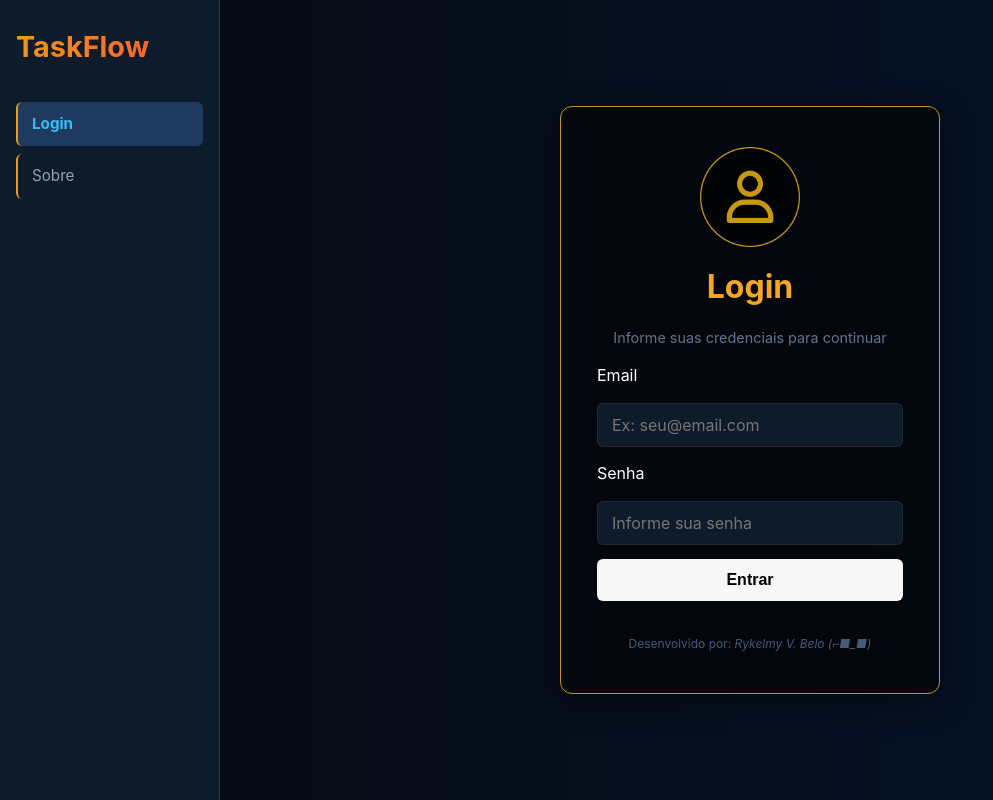
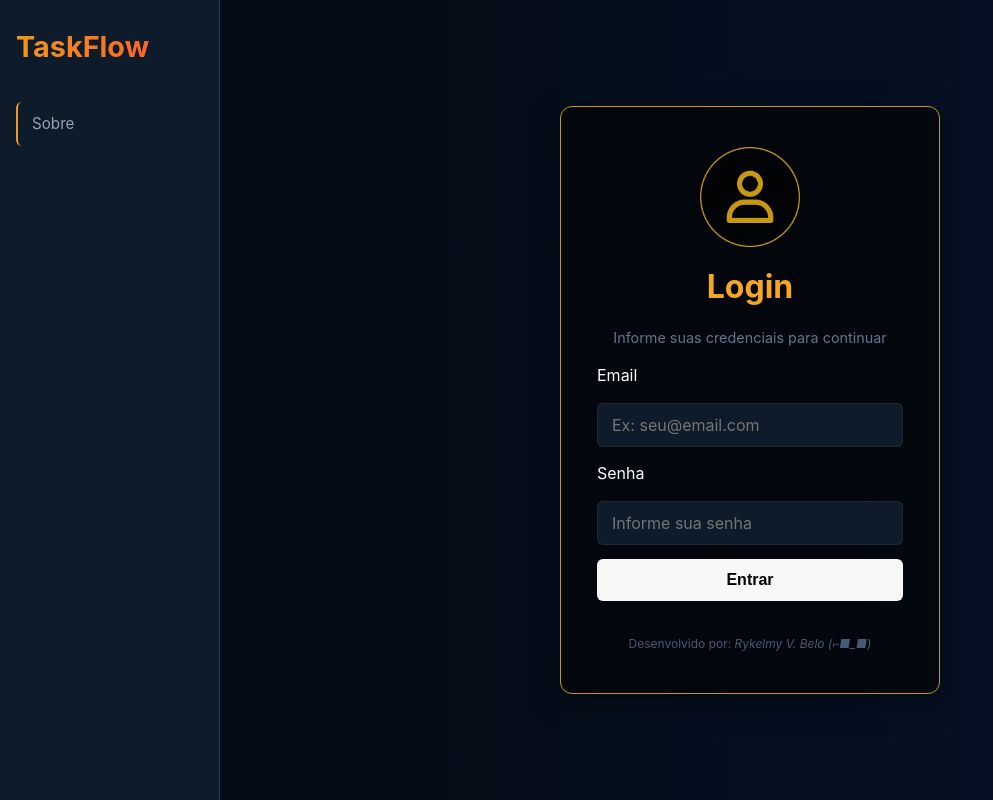
Before and after one commit to rykelmybelo-senai/senai_programador_full_stack_rykelmy_v._belo_taskflow, a React (Vite) app: page /login in a window 1280 px wide. Shown: the whole page, without its empty margins (0-993 px from the left). Built offline with nearby package versions, Linux system fonts and the light colour scheme; no server answers.

Commit message:
//Remoção do atalho login da sidebar

```diff
--- a/src/componentes/sidebar.jsx
+++ b/src/componentes/sidebar.jsx
@@ -29,9 +29,6 @@ function Sidebar() {
               Dashboard
             </NavLink>
           )}
-          <NavLink to="/login" className={linkClass}>
-            Login
-          </NavLink>
           <NavLink to="/sobre" className={linkClass}>
             Sobre
           </NavLink>
```
